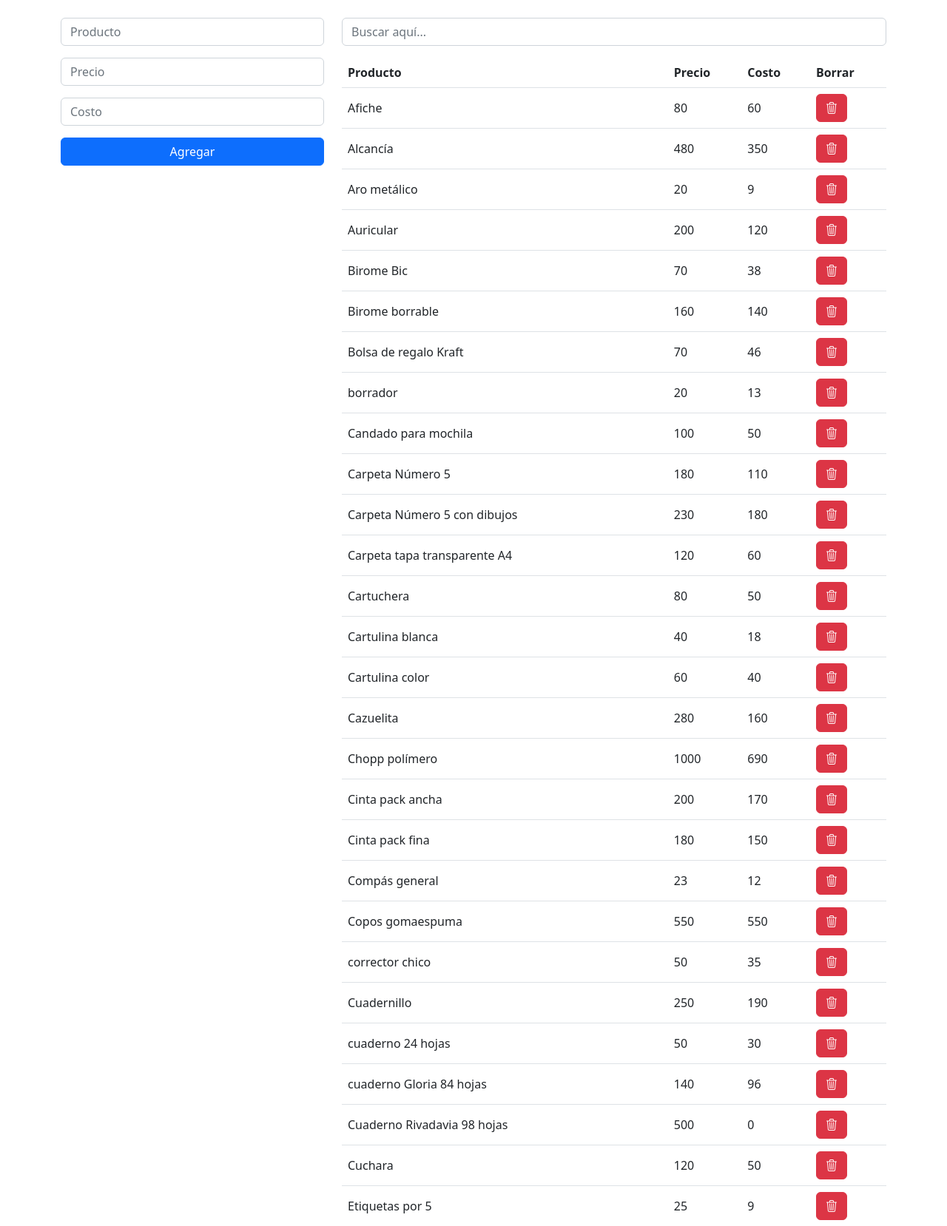
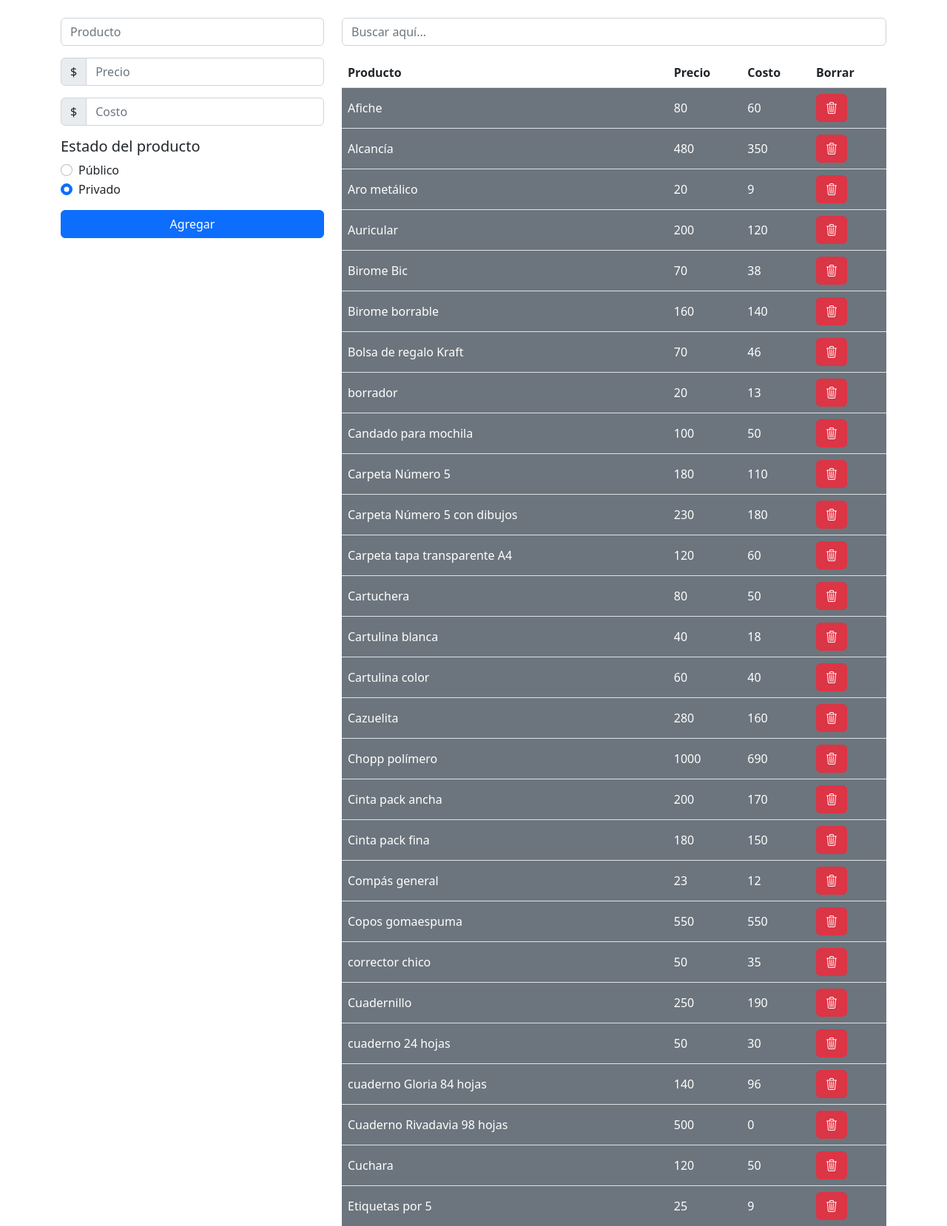
Before and after one commit to juanpabloruiz/frani, a PHP site: page /administracion/panel.php in a window 1280 px wide. Shown: the part 176-1834 px from the top of the page at 74% size. Run offline with PHP 8.4, Linux system fonts and the light colour scheme; a user stored in the database is signed in; data comes from the database, SQL or seed files in the repository; data that the repository does not hold is empty; some libraries are stand-ins or nearby versions.

Commit message:
Se agrega vista frontal

```diff
--- a/administracion/alta.php
+++ b/administracion/alta.php
@@ -1,12 +1,12 @@
 <?php
-session_start();
+include('conexion.php');
 if (!isset($_SESSION['correo'])) {
     echo '<script>window.location="./"</script>';
 }
-include('conexion.php');
 $producto = $_POST['producto'];
 $precio = $_POST['precio'];
 $costo = $_POST['costo'];
-mysqli_query($conexion, "INSERT INTO productos (producto, precio, costo) VALUES ('$producto', '$precio', '$costo')");
+$estado = $_POST['estado'];
+mysqli_query($conexion, "INSERT INTO productos (producto, precio, costo, estado) VALUES ('$producto', '$precio', '$costo', '$estado')");
 echo '<script>window.location="./"</script>';
 ?>
--- a/administracion/buscar.php
+++ b/administracion/buscar.php
@@ -17,7 +17,7 @@ include('conexion.php');
                 while ($campo = $resultado->fetch_assoc()) {
                     $producto = $campo['producto'];
     ?>
-    <tr>
+    <tr <?php echo ($campo['estado'] == 'publico') ? 'class="bg-success text-white"' : 'class="bg-secondary text-white"'; ?>>
         <td onclick="window.location='?id=<?php echo $campo['id']; ?>'"><?php echo $campo['producto']; ?></td>
         <td onclick="window.location='?id=<?php echo $campo['id']; ?>'"><?php echo $campo['precio']; ?></td>
         <td onclick="window.location='?id=<?php echo $campo['id']; ?>'"><?php echo $campo['costo']; ?></td>
@@ -32,7 +32,7 @@ include('conexion.php');
         while ($campo = mysqli_fetch_array($consulta)) {
             $producto = $campo['producto'];
     ?>
-    <tr>
+    <tr <?php echo ($campo['estado'] == 'publico') ? 'class="bg-success text-white"' : 'class="bg-secondary text-white"'; ?>>
         <td onclick="window.location='?id=<?php echo $campo['id']; ?>'"><?php echo $campo['producto']; ?></td>
         <td onclick="window.location='?id=<?php echo $campo['id']; ?>'"><?php echo $campo['precio']; ?></td>
         <td onclick="window.location='?id=<?php echo $campo['id']; ?>'"><?php echo $campo['costo']; ?></td>
--- a/administracion/conexion.php
+++ b/administracion/conexion.php
@@ -1,4 +1,5 @@
 <?php
+session_start();
 $conexion = new mysqli('localhost', 'soledad', 'Rufus/80', 'soledad_db');
 mysqli_set_charset($conexion, 'utf8');
 ?>
--- a/administracion/index.php
+++ b/administracion/index.php
@@ -18,7 +18,7 @@ include('conexion.php');
 
 <body>
     <header class="bg-primary p-4">
-        <a href="./"><img src="../img/logo.png" alt="Frani" class="img-fluid d-block mx-auto"></a>
+        <a href="../"><img src="../img/logo.png" alt="Frani" class="img-fluid d-block mx-auto"></a>
     </header>
     <main class="container my-4">
         <div class="row justify-content-md-center">
--- a/administracion/modificacion.php
+++ b/administracion/modificacion.php
@@ -8,6 +8,7 @@ $id = $_POST['id'];
 $producto = $_POST['producto'];
 $precio = $_POST['precio'];
 $costo = $_POST['costo'];
-mysqli_query($conexion, "UPDATE productos SET producto = '$producto', precio = '$precio', costo = '$costo' WHERE id = '$id'");
+$estado = $_POST['estado'];
+mysqli_query($conexion, "UPDATE productos SET producto = '$producto', precio = '$precio', costo = '$costo', estado = '$estado' WHERE id = '$id'");
 echo '<script>window.location="./"</script>';
 ?>
--- a/administracion/panel.php
+++ b/administracion/panel.php
@@ -1,9 +1,9 @@
     <?php
-    session_start();
+        include('conexion.php');
     if (!isset($_SESSION['correo'])) {
         echo '<script>window.location="./"</script>';
     }
-    include('conexion.php');
+
     ?>
     <!DOCTYPE html>
     <html lang="es">
@@ -34,8 +34,21 @@
                         <form method="post" action="modificacion">
                             <input type="hidden" name="id" value="<?php echo $campo['id']; ?>">
                             <div class="mb-3"><input type="text" name="producto" value="<?php echo $campo['producto']; ?>" class="form-control"></div>
-                            <div class="mb-3"><input type="number" name="precio" value="<?php echo $campo['precio']; ?>" class="form-control"></div>
-                            <div class="mb-3"><input type="number" name="costo" value="<?php echo $campo['costo']; ?>" class="form-control"></div>
+                            <div class="mb-3 input-group"><span class="input-group-text">$</span><input type="number" name="precio" value="<?php echo $campo['precio']; ?>" class="form-control"></div>
+                            <div class="mb-3 input-group"><span class="input-group-text">$</span><input type="number" name="costo" value="<?php echo $campo['costo']; ?>" class="form-control"></div>
+                            <h5>Estado del producto</h5>
+                            <div class="form-check">
+                                <input class="form-check-input" type="radio" name="estado" value="publico" id="publico"<?php if ($campo['estado'] == 'publico') {echo 'checked';}?>>
+                                <label class="form-check-label" for="publico">
+                                    Público
+                                </label>
+                            </div>
+                            <div class="form-check mb-3">
+                                <input class="form-check-input" type="radio" name="estado" value="privado" id="privado" <?php if ($campo['estado'] == 'privado') {echo 'checked';}?>>
+                                <label class="form-check-label" for="privado">
+                                    Privado
+                                </label>
+                            </div>
                             <div class="d-grid mb-3"><input type="submit" name="actualizar" value="Modificar" class="btn btn-primary"></div>
                         </form>
                     <?php
@@ -43,8 +56,21 @@
                     ?>
                         <form method="post" action="alta">
                             <div class="mb-3"><input type="text" name="producto" placeholder="Producto" class="form-control"></div>
-                            <div class="mb-3"><input type="number" name="precio" placeholder="Precio" class="form-control"></div>
-                            <div class="mb-3"><input type="number" name="costo" placeholder="Costo" class="form-control"></div>
+                            <div class="mb-3 input-group"><span class="input-group-text">$</span><input type="number" name="precio" placeholder="Precio" class="form-control"></div>
+                            <div class="mb-3 input-group"><span class="input-group-text">$</span><input type="number" name="costo" placeholder="Costo" class="form-control"></div>
+                            <h5>Estado del producto</h5>
+                            <div class="form-check">
+                                <input class="form-check-input" type="radio" name="estado" value="publico" id="publico">
+                                <label class="form-check-label" for="publico">
+                                    Público
+                                </label>
+                            </div>
+                            <div class="form-check mb-3">
+                                <input class="form-check-input" type="radio" name="estado" value="privado" id="privado" checked>
+                                <label class="form-check-label" for="privado">
+                                    Privado
+                                </label>
+                            </div>
                             <div class="d-grid mb-3"><input type="submit" name="insertar" value="Agregar" class="btn btn-primary"></div>
                         </form>
                     <?php
@@ -67,7 +93,7 @@
                                 while ($campo = mysqli_fetch_array($consulta)) {
                                     $producto = $campo['producto'];
                                 ?>
-                                    <tr>
+                                    <tr <?php echo ($campo['estado'] == 'publico') ? 'class="bg-success text-white"' : 'class="bg-secondary text-white"'; ?>>
                                         <td class="item" onclick="window.location='?id=<?php echo $campo['id']; ?>'"><?php echo $campo['producto']; ?></td>
                                         <td class="item" onclick="window.location='?id=<?php echo $campo['id']; ?>'"><?php echo $campo['precio']; ?></td>
                                         <td class="item" onclick="window.location='?id=<?php echo $campo['id']; ?>'"><?php echo $campo['costo']; ?></td>
--- a/css/style.css
+++ b/css/style.css
@@ -1,3 +1,8 @@
+.card:hover {
+    box-shadow: 0px 0px 10px #d6d6d6;
+    cursor: pointer;
+}
+
 .table-hover:hover {
     cursor: pointer;
 }
```
Also changed, not shown: index.php (+21 -1 lines).
